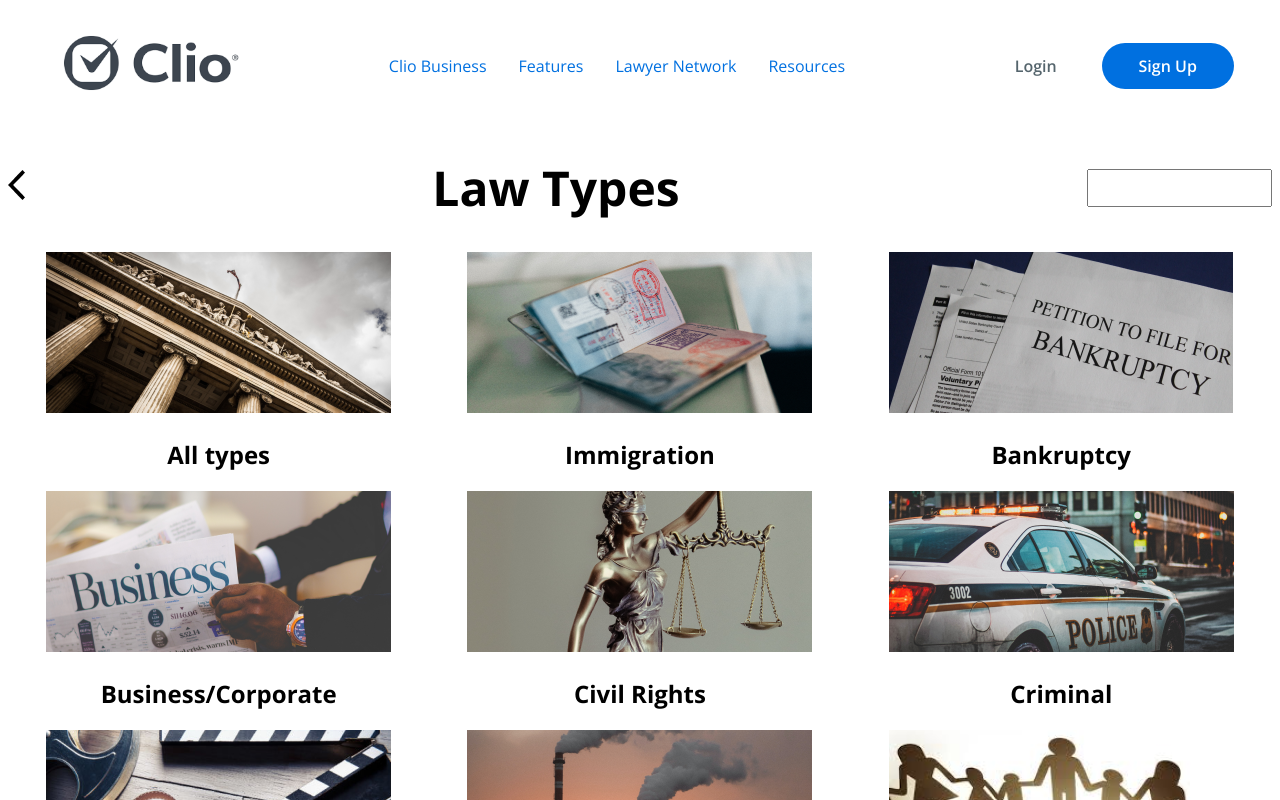
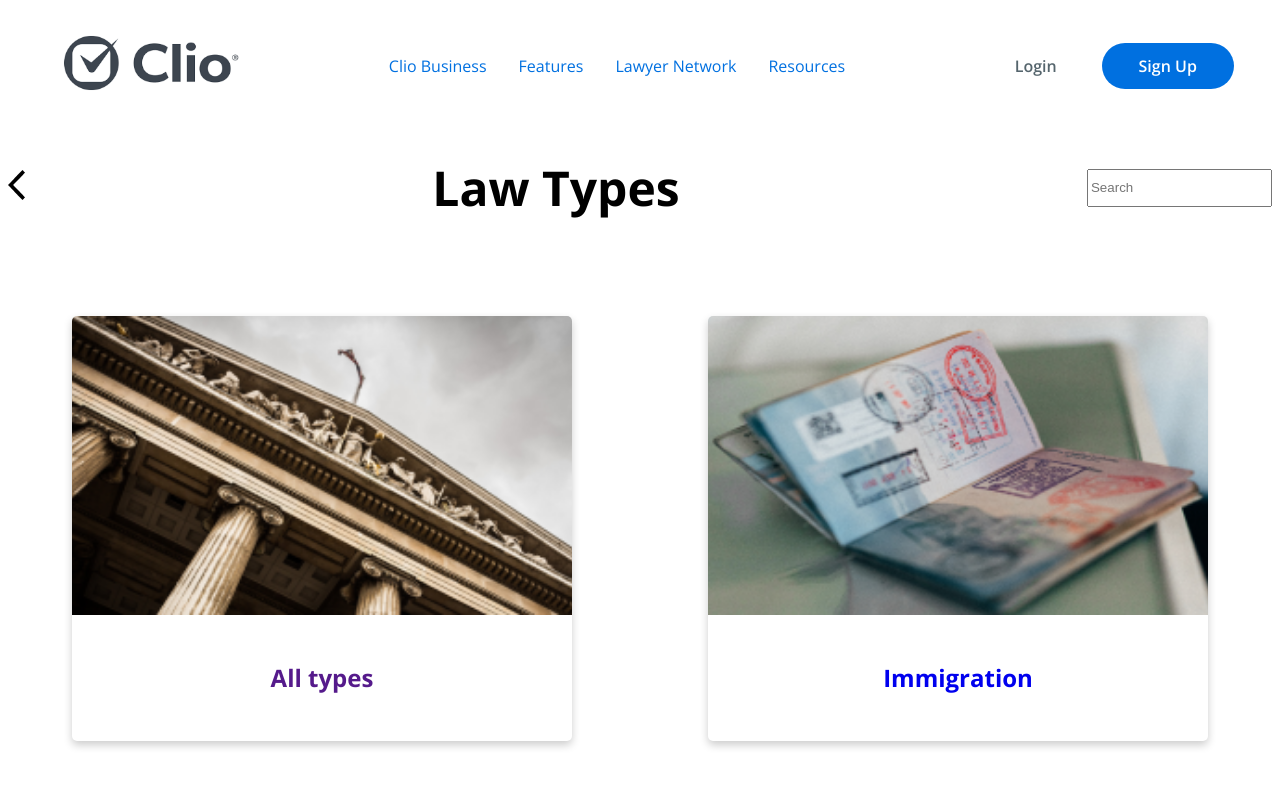
Before and after one commit to jamesleeyk/asdf, a React (Create React App) app: page /law-types in a window 1280 px wide. Shown: the top 800 px of the page. Built offline with nearby package versions, Linux system fonts and the light colour scheme.

Commit message:
Adding all the info

```diff
--- a/src/components/Carousel/Carousel.css
+++ b/src/components/Carousel/Carousel.css
@@ -1,5 +1,6 @@
 .carousel__img {
   width: 80%;
   max-width: 80%;
+  object-fit: contain;
 }
 /*# sourceMappingURL=Carousel.css.map */
--- a/src/components/Carousel/Carousel.jsx
+++ b/src/components/Carousel/Carousel.jsx
@@ -5,6 +5,7 @@ import { Link } from 'react-router-dom';
 import Slider from 'react-slick';
 import nathanAnderson from '../../assets/Images/nathan-anderson.png';
 import nassom from '../../assets/Images/nassom.png';
+import nassom2 from '../../assets/Images/nassom2.png';
 import clioRepresentative from '../../assets/Images/clio-representative.png';
 import './Carousel.scss';
 
@@ -34,9 +35,16 @@ export default class SimpleSlider extends Component {
                 alt="Needing Lawyer Help"
               />
             </div>
+            {/* <div className="carousel__slide-2">
+              <img
+                src={nassom}
+                className="carousel__img"
+                alt="Needing Lawyer Help"
+              />
+            </div> */}
             <div className="carousel__slide-2">
               <img
-                src={nassom}
+                src={nassom2}
                 className="carousel__img"
                 alt="Needing Lawyer Help"
               />
--- a/src/components/Carousel/Carousel.scss
+++ b/src/components/Carousel/Carousel.scss
@@ -11,5 +11,7 @@
         width: 80%;
         max-width: 80%;
         background-position: center;
+        border-top: 1px solid #ccc;
+        box-shadow: 2px 2px 4px rgba(0, 0, 0, 0.2);
     }
 }
--- a/src/components/ImmigrationService/ImmigrationService.jsx
+++ b/src/components/ImmigrationService/ImmigrationService.jsx
@@ -20,6 +20,12 @@ class ImmigrationService extends React.Component{
         this.setState({access: true});
     }
 
+    handleRemove = (event ) => {
+        event.preventDefault();
+        // this.setState({access: !this.state.access});
+        this.setState({access: false});
+    }
+
     render () {
         // const accessFirstclass = this.state.access ? "display--Now" : "display";
         let first = "display";
@@ -40,10 +46,10 @@ class ImmigrationService extends React.Component{
                         <img src={detailsP1} alt="Details "/>
                     </div>
                     <div className="immigration-details__column-right">
-                        <Link to="https://fast.wistia.net/embed/iframe/ewaqejla1m?videoFoam=true"><img src={video} alt="Details video"/></Link>
+                        <a href="https://fast.wistia.net/embed/iframe/ewaqejla1m?videoFoam=true"><img src={video} alt="Details video"/></a>
                         <img src={questions} alt="Details "/>
                         <img src={accessability} alt="Accessability" className={first} onClick={this.handleClick}/>
-                        <img src={access2} alt="Accessability" className={second}/>
+                        <img src={access2} alt="Accessability" className={second} onClick={this.handleRemove}/>
                     </div>
                 </div>
             </div>
--- a/src/components/ImmigrationService/ImmigrationService.scss
+++ b/src/components/ImmigrationService/ImmigrationService.scss
@@ -21,6 +21,11 @@
         &--left {
             display: flex;
         }
+
+        // &--right: {
+        //     display: flex;
+        //     flex-direction: column;
+        // }
     }
 }
 
--- a/src/pages/Immigration.jsx
+++ b/src/pages/Immigration.jsx
@@ -5,7 +5,7 @@ class Immigration extends Component {
     render() {
         return (
             <div>
-                <Header />
+                {/* <Header /> */}
                 <ImmigrationService />
             </div>
         )
--- a/src/pages/LawTypes.jsx
+++ b/src/pages/LawTypes.jsx
@@ -25,7 +25,7 @@ export default class LawTypes extends Component {
   render() {
     const lawTypes = [
       { type: 'All types', image: allTypes },
-      { type: 'Immigration', image: immigration },
+      { type: 'Immigration', image: immigration, to: "/immigration" },
       { type: 'Bankruptcy', image: bankruptcy },
       { type: 'Business/Corporate', image: business },
       { type: 'Civil Rights', image: civil },
@@ -50,15 +50,19 @@ export default class LawTypes extends Component {
             <img src={back} alt="" className="law__back" />
           </Link>
           <h1 className="law__title">Law Types</h1>
-          <input type="text" className="law__search" />
+          <input type="text" className="law__search" placeholder="Search"/>
         </div>
         <div className="law__card-div">
           {lawTypes.map((law) => {
             return (
-              <article className="law__card">
-                <img src={law.image} alt="" className="law__img" />
-                <h2 className="law__type">{law.type}</h2>
-              </article>
+              <Link className="law__link" to={law.to}>
+                <article className="law__card">
+                  <img src={law.image} alt="" className="law__img" />
+                  <div className="placeCenter">
+                    <h2 className="law__type">{law.type}</h2>
+                  </div>
+                </article>
+              </Link>
             );
           })}
         </div>
--- a/src/pages/LawTypes.scss
+++ b/src/pages/LawTypes.scss
@@ -4,6 +4,7 @@
     justify-content: space-between;
     align-items: center;
   }
+
   &__title {
     font-size: 3rem;
   }
@@ -11,11 +12,50 @@
   &__card-div {
     display: flex;
     flex-wrap: wrap;
+    // width: 80%;
+    margin: 0 auto;
+    justify-content: space-between;
   }
+
+  // &__card {
+  //   width: 100%;
+  // }
+
+  // &__img {
+  //   width: 345px;
+  // }
   &__card {
-    width: 33.33%;
+    display: flex;
+    flex-flow: column;
+    align-items: center;
+    height: 425px;
+    width: 500px;
+    margin: 4rem;
+    border-radius: 5px;
+    box-shadow: 0px 4px 8px rgba(0, 0, 0, 0.2);
+    background-color: white;
   }
+
+  &__img {
+    object-fit: cover;
+    width: 500px;
+    height: 300px;
+    border-radius: 5px 5px 0 0;
+  }
+
   &__search {
     height: 2rem;
   }
+
+  &__type {
+    margin: 0;
+  }
 }
+
+.placeCenter {
+  display: flex;
+  justify-content: center;
+  align-items: center;
+  width: 100%;
+  height: 30%;
+}
```
Also changed, not shown: src/assets/Images/nassom1.png (added), src/assets/Images/nassom2.png (added).
